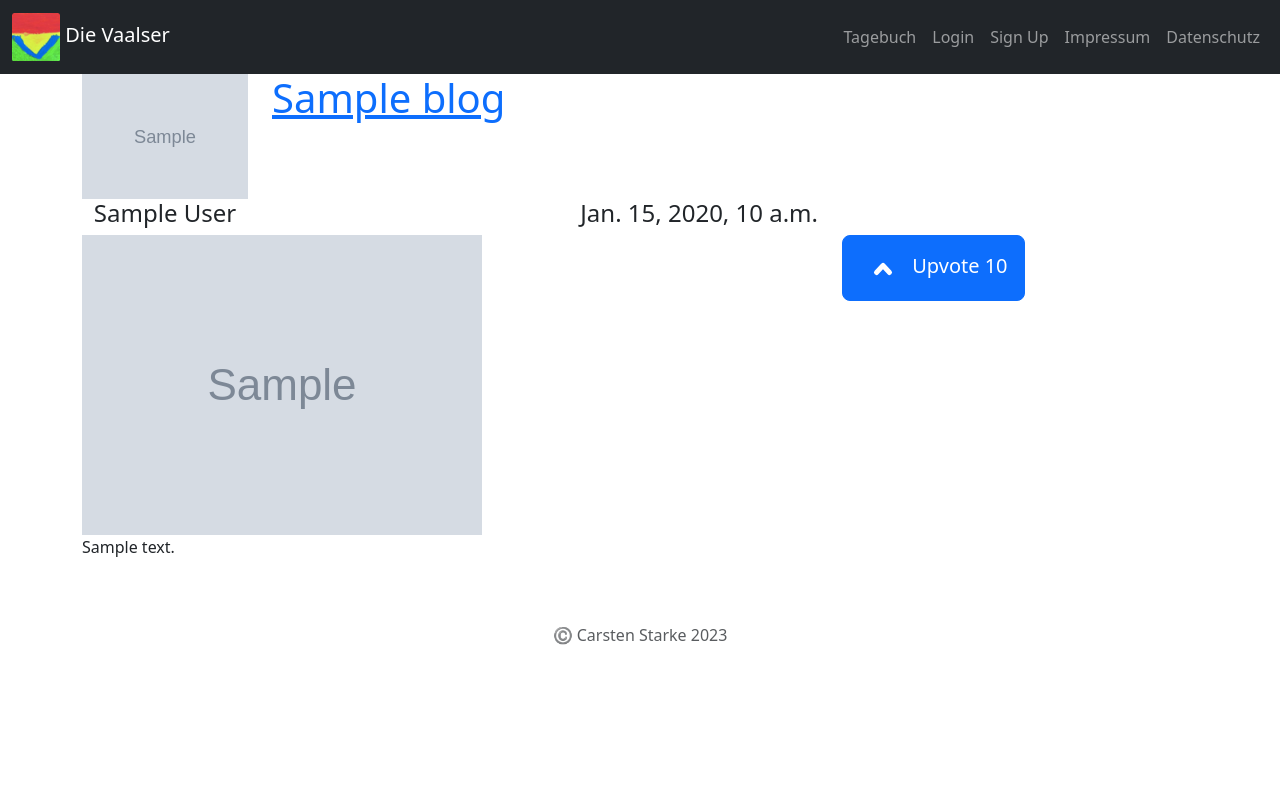
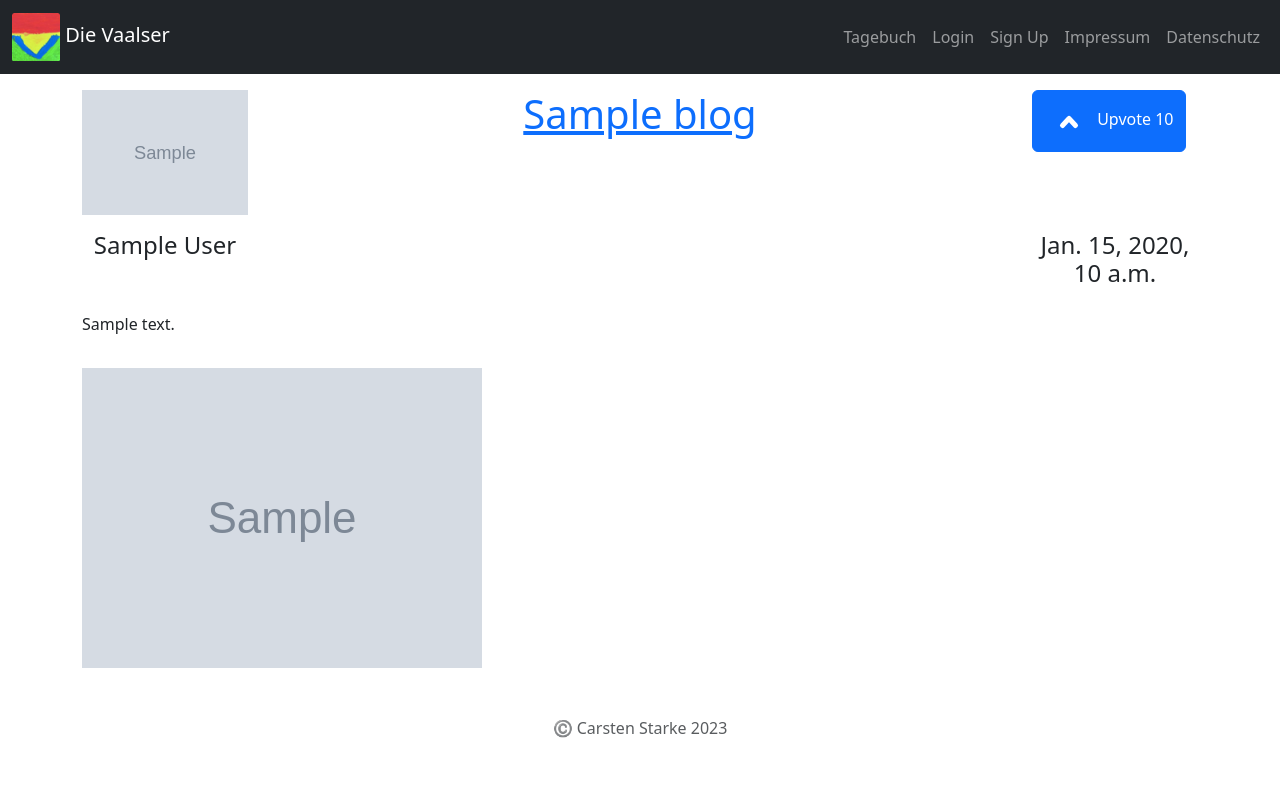
Before and after one commit to carstark/family_website, a Django app: template blog/templates/blog/detail.html in a window 1280 px wide. Before the commit the page ends 645 px from the top, so only its background shows below. Run offline with Django 4.2, Linux system fonts and the light colour scheme; the template is opened without the code that fills it: most values are stand-ins (such as "Sample title", 1, 10 or a date in 2020); grey boxes marked "Sample" are stand-in pictures; data that the repository does not hold is empty.

Commit message:
smaller layout changes with e.g. textarea, i.e. larger textboxes

```diff
--- a/blog/templates/blog/allblogs.html
+++ b/blog/templates/blog/allblogs.html
@@ -17,13 +17,13 @@
       <div class="col-2" onclick="window.location='{% url 'detail' blog.id %}';" style="cursor: pointer;">
         <img src="{{ blog.image.url }}" class="img-fluid"/>
       </div>
-      <div class="col-6" onclick="window.location='{% url 'detail' blog.id %}';" style="cursor: pointer;">
+      <div class="col-8" onclick="window.location='{% url 'detail' blog.id %}';" style="cursor: pointer;">
         <h3> {{ blog.title }} </h3>
         <p> {{ blog.summary }} </p>
       </div>
-      <div class="col-4">
+      <div class="col-2">
         <a href="javascript:{document.getElementById('upvote{{ blog.id }}').submit()}">
-        <button class="btn btn-primary btn-lg btn-block">
+        <button class="btn btn-primary btn-md btn-block">
           <svg width="48" height="48" fill="none" viewBox="0 0 24 24">
             <path stroke="currentColor" stroke-linecap="round" stroke-linejoin="round" stroke-width="2.5" d="M15.25 14.25L12 10.75L8.75 14.25"/>
           </svg>
--- a/blog/templates/blog/detail.html
+++ b/blog/templates/blog/detail.html
@@ -4,53 +4,57 @@
 
 {% block content %}
 <main>
-  <div class="row">
+  <div class="row pt-3">
     <div class="col-2">
       <img src="{{ blog.author_icon.url }}" class="img-fluid"/>
     </div>
-    <div class="col-10">
-      <a href="{{ blog.url }}"><h1>{{ blog.title }}</h1></a>
+    <div class="col-8 text-center">
+      <a href="{{ blog.url }}"><h1>{{ blog.title }}</h1></a><br/>
+      <h5 class="text-left pt-1">
+        {% if error %}
+        {{ error }}
+        {% endif %}
+      </h5>
     </div>
-  </div>
-  <div class="row">
-    <div class="col-2 text-center">
-      <h4>{{ blog.author }}</h4>
-    </div>
-    <div class="col-6 text-end">
-      <h4>{{ blog.pub_date }}</h4>
-    </div>
-  </div>
-  <div class="row">
-    <div class="col-8">
-      <img src="{{ blog.image.url }}" class="img-fluid"/>
-    </div>
-    <div class="col-4">
+    <div class="col-2">
       <a href="javascript:{document.getElementById('upvote').submit()}">
-        <button class="btn btn-primary btn-lg btn-block">
+        <button class="btn btn-primary btn-md btn-block">
           <svg width="48" height="48" fill="none" viewBox="0 0 24 24">
             <path stroke="currentColor" stroke-linecap="round" stroke-linejoin="round" stroke-width="2.5" d="M15.25 14.25L12 10.75L8.75 14.25"/>
           </svg>
            Upvote {{ blog.votes_total }}
         </button>
       </a>
-      <h5 class="text-left pt-1">
-        {% if error %}
-        <br/>
-        {{ error }}
-        <br/>
-        {% endif %}
-      </h5>
     </div>
   </div>
-  <div class="row">
-    <div class="col-8">
+
+  <div class="row pt-3">
+    <div class="col-2 text-center">
+      <h4>{{ blog.author }}</h4>
+    </div>
+    <div class="col-8"></div>
+    <div class="col-2 text-center">
+      <h4>{{ blog.pub_date }}</h4>
+    </div>
+  </div>
+
+  <div class="row pt-3">
+    <div class="col-12">
       <p>{{ blog.body }}</p>
     </div>
   </div>
+
+  <div class="row pt-3">
+    <div class="col-12">
+      <img src="{{ blog.image.url }}" class="img-fluid"/>
+    </div>
+  </div>
+
   <form id="upvote" method="POST" action="{% url 'upvote' blog.id %}">
     {% csrf_token %}
     <input type="hidden"/>
   </form>
+
 </main>
 {% endblock %}
 
```
Also changed, not shown: blog/templates/blog/create.html (+13 -12 lines), blog/views.py (+4 -4 lines).
